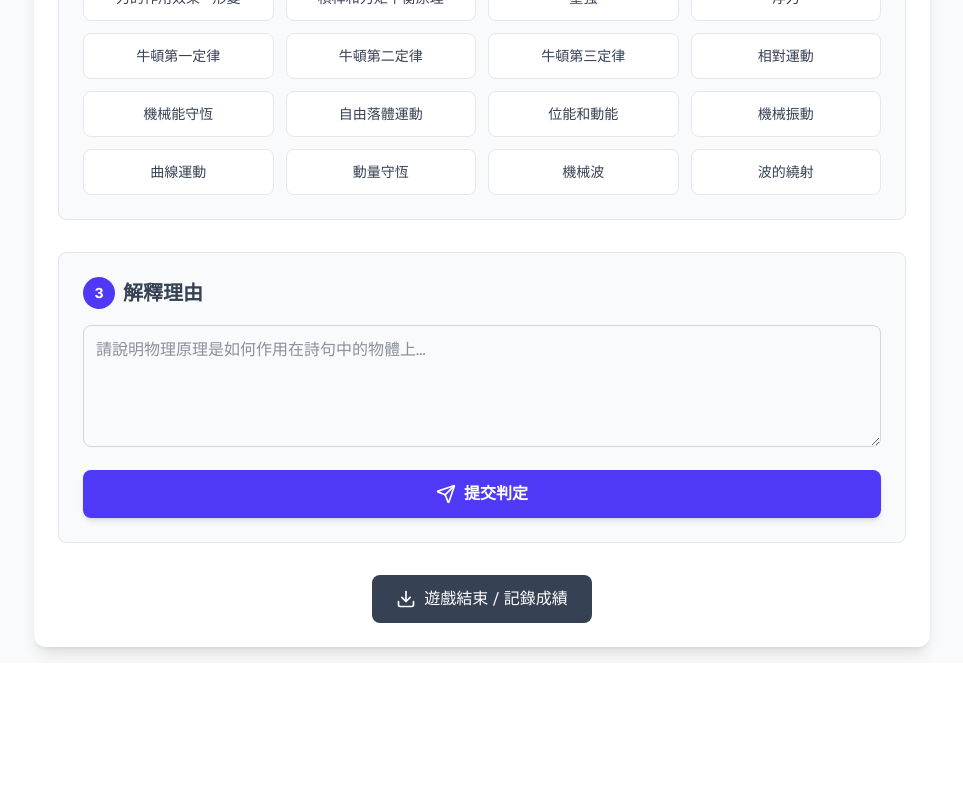
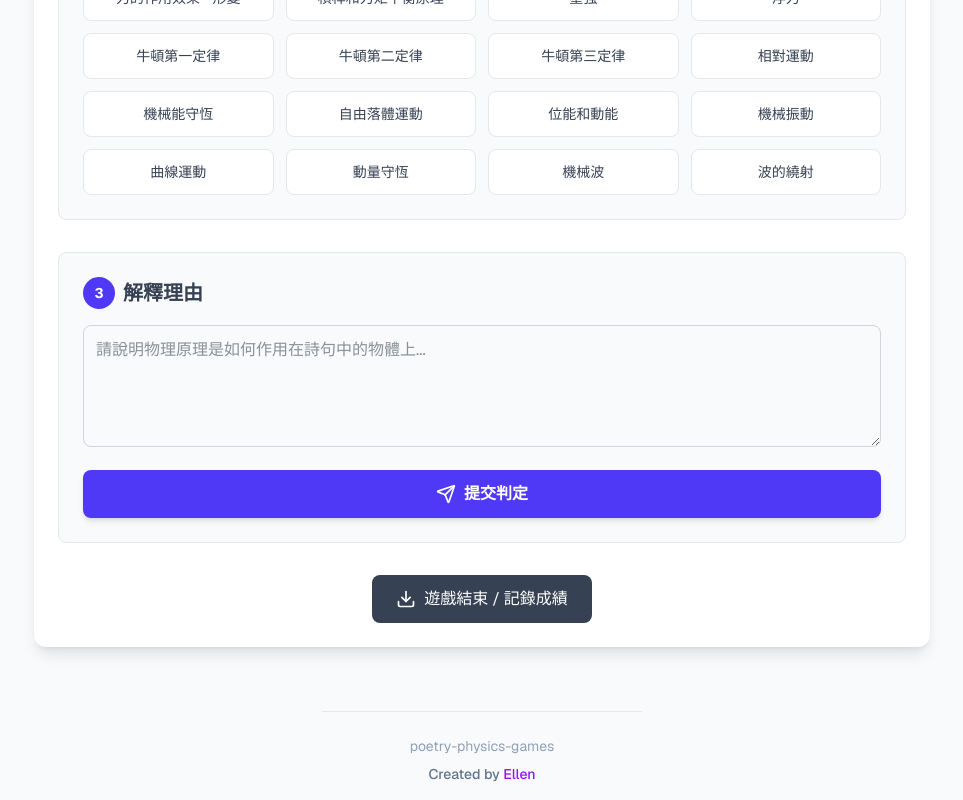
Before and after one commit to Ellenleong/Poetry-Physics-Games-deepseek-version, a Next.js app: page / in a window 1280 px wide. Shown: the part 502-1302 px from the top of the page, without its empty margins (158-1121 px from the left). Before the commit the page ends 1165 px from the top, so only its background shows below. Built offline with nearby package versions, Linux system fonts and the light colour scheme.

Commit message:
fix typescript error

```diff
--- a/app/page.tsx
+++ b/app/page.tsx
@@ -437,6 +437,15 @@ function PhysicsPoetryGame() {
                     </button>
                 </div>
             </div>
+                <footer className="mt-16 text-center space-y-2">
+                    <div className="w-full max-w-xs mx-auto h-px bg-slate-200 mb-6"></div>
+                    <p className="text-slate-400 text-sm">
+                    poetry-physics-games
+                    </p>
+                    <p className="text-slate-500 text-sm font-medium">
+                    Created by <span className="text-purple-600">Ellen</span>
+                    </p>
+                </footer>
 
             {/* 記錄 Modal */}
             {showRecordModal && (
@@ -473,16 +482,6 @@ function PhysicsPoetryGame() {
                             提交記錄並生成 Excel
                         </button>
                     </div>
-                    <footer className="mt-16 text-center space-y-2">
-                        <div className="w-full max-w-xs mx-auto h-px bg-slate-200 mb-6"></div>
-                        <p className="text-slate-400 text-sm">
-                        poetry-physics-games
-                        </p>
-                        <p className="text-slate-500 text-sm font-medium">
-                        Created by <span className="text-purple-600">Ellen</span>
-                        </p>
-                    </footer>
-
                 </div>
             )}
         </div>
```
